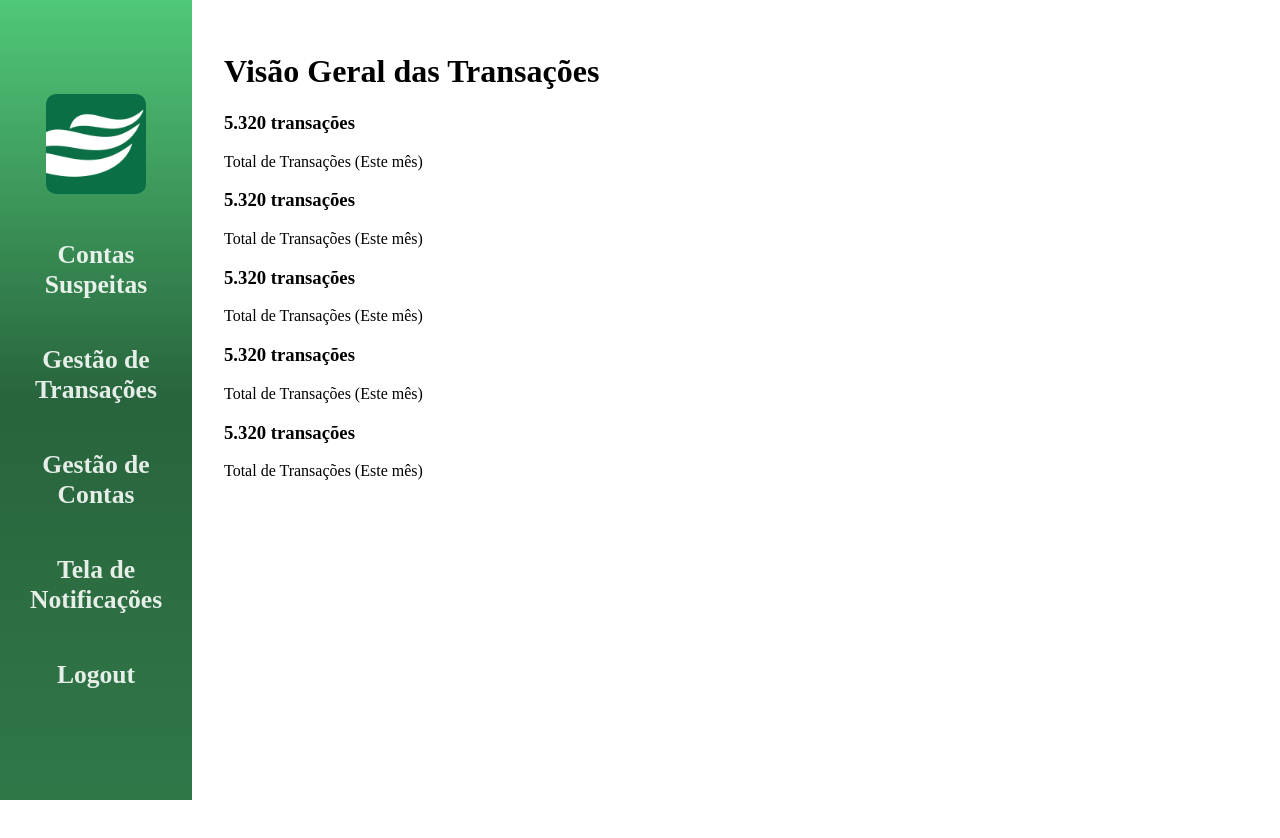
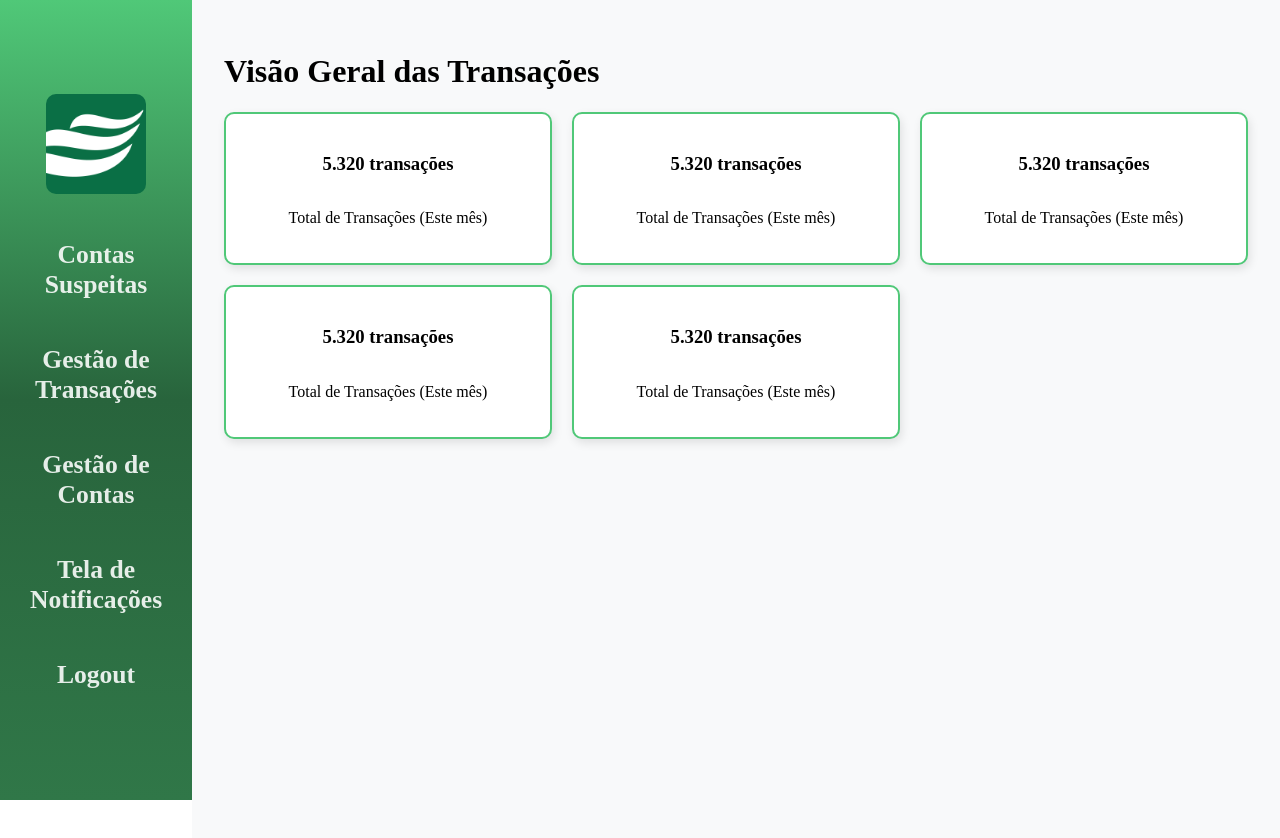
Before and after one commit to RusthenRonald2006/Portal-de-analise-em-anomalias-transacionais, a JavaScript app in the folder detec-anomalias/: page /dashboard in a window 1280 px wide. Shown: the top 838 px of the page. Built offline with nearby package versions, Linux system fonts and the light colour scheme; the HTML template or start-up script is replaced by a standard one.

Commit message:
usando display grid para psoicionar as caixas

```diff
--- a/detec-anomalias/src/components/Pages/Dasboard.module.css
+++ b/detec-anomalias/src/components/Pages/Dasboard.module.css
@@ -14,7 +14,7 @@
     justify-content: center;
 }
 .metrics{
-    background-color: #ffffff;
+    background-color: #f8f9fa;
     width: 85%;
     height: 100%;
     padding: 2em;
@@ -25,6 +25,38 @@
     border-radius: 10px;
     margin-bottom: 30px;
 }
+.container_cards {
+    display: grid;
+    grid-template-columns: repeat(auto-fill, minmax(250px, 1fr)); /* Cria colunas responsivas */
+    gap: 20px; /* Espaçamento entre os cards */
+    margin-top: 20px;
+}
+
+.group_cards {
+    background: white;
+    border: 2px solid #50C878;
+    border-radius: 10px;
+    padding: 20px;
+    display: flex;
+    flex-direction: column;
+    align-items: center;
+    justify-content: center;
+    text-align: center;
+    box-shadow: 2px 4px 10px rgba(0, 0, 0, 0.1);
+    transition: transform 0.3s ease-in-out;
+}
+
+.group_cards:hover {
+    transform: translateY(-5px);
+    background: #e3e3e3;
+}
+/*
+.icon {
+    font-size: 30px;
+    color: #307748;
+    margin-bottom: 10px;
+}
+    */
 /*<FontAwesomeIcon icon="fa-solid fa-user" />*/
 /*<FontAwesomeIcon icon="fa-solid fa-coins" />*/
 /*<FontAwesomeIcon icon="fa-solid fa-eye" />*/
```
